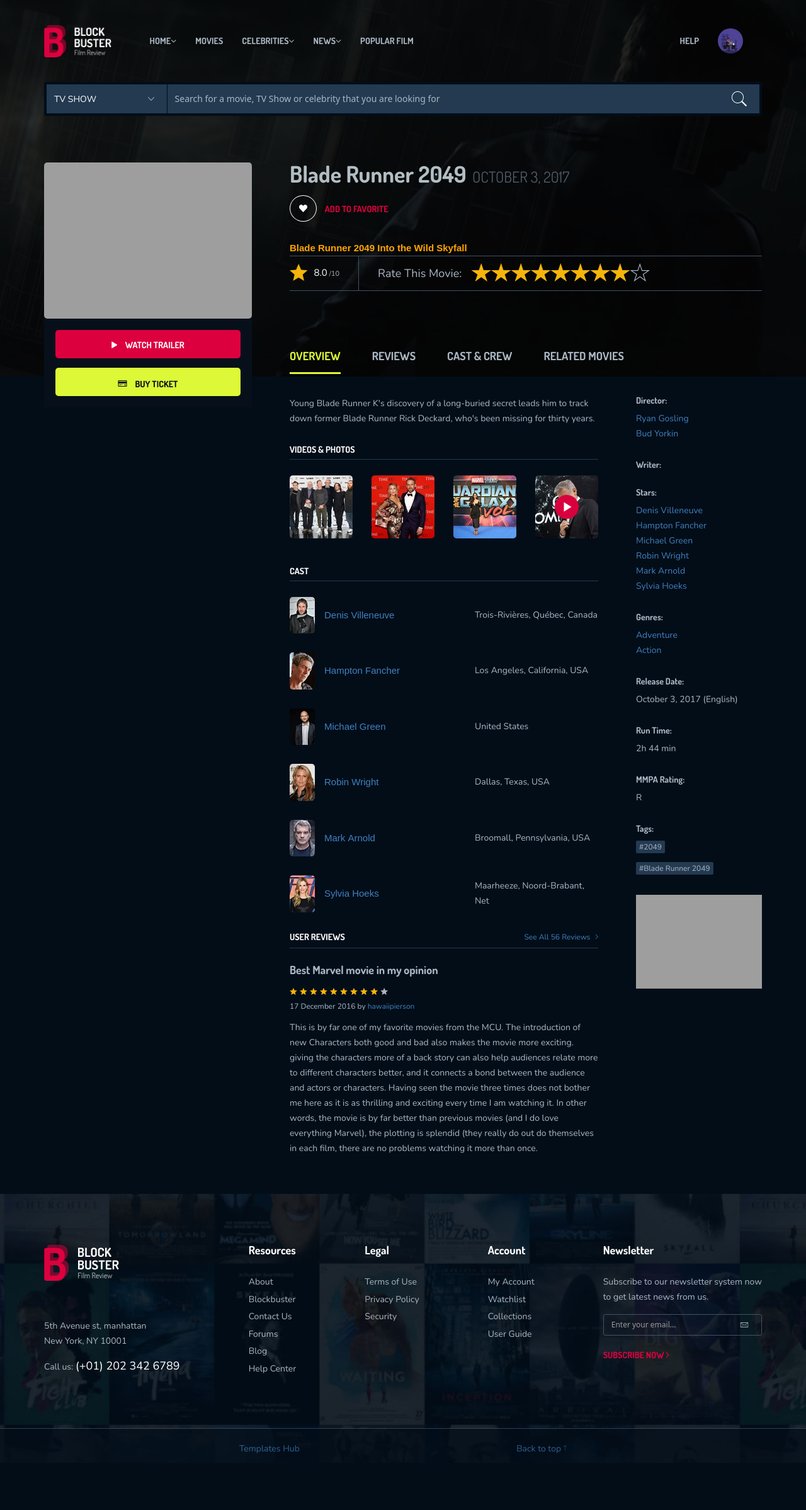
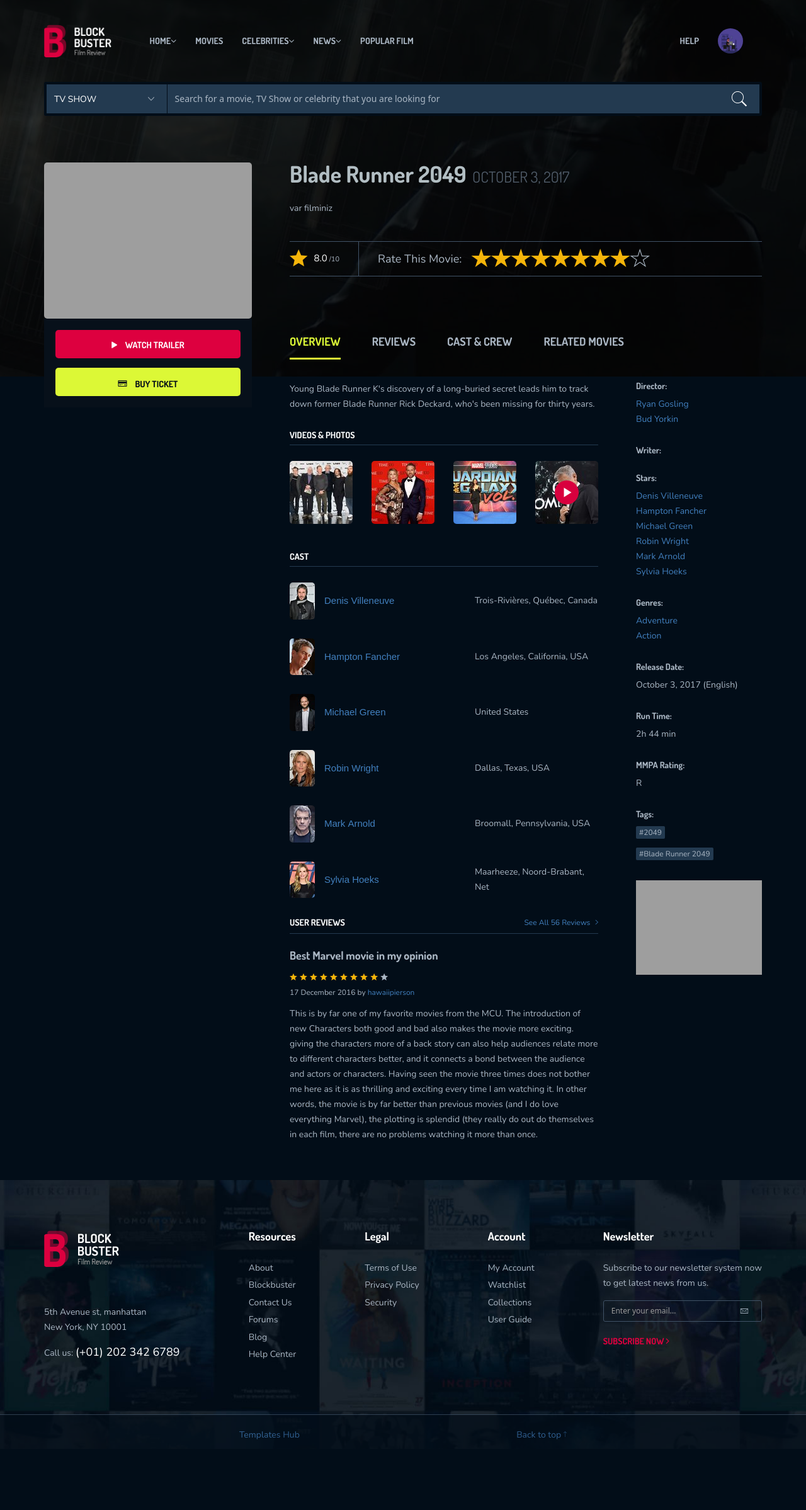
Before and after one commit to riadelimemmedov/Django-Film, a Django app: a page that uses movie/templates/movie/detailfilm.html in a window 1280 px wide. Shown: the whole page at 63% size. After the commit the page ends 2286 px from the top, so only its background shows below. Run offline with Django 3.2, Linux system fonts and the light colour scheme; a user stored in the database is signed in; data comes from the database, SQL or seed files in the repository; both versions use the stored data as it was after the commit; some libraries are stand-ins or nearby versions; grey boxes are pictures that could not be loaded.

Commit message:
configuration favorite added film list

```diff
--- a/movie/static/movie/detailfilm.js
+++ b/movie/static/movie/detailfilm.js
@@ -192,15 +192,15 @@ addToFavorite.addEventListener('click',(e)=>{
 
     //checkActive part
     if(isActive){
-        ionHeart.style.color = '#DD003F'
-        ionHeart.style.borderColor = '#DD003F'
-        addToFavorite.lastElementChild.textContent = 'Added Successfully Film List'
+        //ionHeart.style.color = '#DD003F'
+        //ionHeart.style.borderColor = '#DD003F'
+        //addToFavorite.lastElementChild.textContent = 'Added Successfully Film List'
         isActive = false
     }
     else if(isActive == false){
-        ionHeart.style.color = '#fff'
-        ionHeart.style.borderColor = '#fff'
-        addToFavorite.lastElementChild.textContent = 'Add to Favorite'
+        //ionHeart.style.color = '#fff'
+        //ionHeart.style.borderColor = '#fff'
+        //addToFavorite.lastElementChild.textContent = 'Add to Favorite'
         isActive = true
     }
 
--- a/movie/templates/movie/detailfilm.html
+++ b/movie/templates/movie/detailfilm.html
@@ -65,22 +65,42 @@
 					<h1 class="bd-hd" style="color:#b2bec3">{{movie.title_movie}}<span>&nbsp; {{movie.date_created_movie}}</span></h1>
 					<div class="social-btn">
 
-						{% if request.user.is_authenticated %}
+
+					<!-- {% if favoriteFilmsList %}
+						{% for filmsFavorite in favoriteFilmsList %}
+							{% if movie.title_movie == filmsFavorite.title_movie %}
+								<a href="" id="addToFavorite" class="parent-btn">
+									<i class="ion-heart" style="color:#DD003F;border-color: #DD003F;" id="ionHeart"></i>
+									<span class="text-capitalize">has already been added</span>
+								</a>
+							{% else %}
+								<a href="" id="addToFavorite" class="parent-btn">
+									<i class="ion-heart" style="color:#fff;border-color: #fff;" id="ionHeart"></i>
+									<span>Add to Favorite</span>
+								</a>
+							{% endif %}
+							<!-- <strong style="color:orange">{{filmsFavorite.title_movie}}</strong> -->
+						<!-- {% endfor %}
+					{% else %}
+						<strong style="color:aqua">Login Please</strong>
+					{% endif %} -->
+
+						<!-- {% if request.user.is_authenticated %}
 							<a href="" id="addToFavorite" class="parent-btn">
 								<i class="ion-heart" style="color:#fff;border-color: #fff;" id="ionHeart"></i>
 								<span>Add to Favorite</span>
 							</a>
-						{% endif %}
+						{% endif %} -->
+
+					{% if favoriteFilmsList == movie.slug_movie %}
+						<p>var filminiz</p>
+					{% else %}
+						<p>yoxdu hecne</p>
+					{% endif %}
 
 					</div>
 
-					{% if favoriteFilmsList %}
-						{% for filmsFavorite in favoriteFilmsList %}
-							<strong style="color:orange">{{filmsFavorite}}</strong>
-						{% endfor %}
-					{% else %}
-						<strong style="color:aqua">Giris Yap</strong>
-					{% endif %}
+
 
 					<div class="movie-rate">
 						<div class="rate">
--- a/movie/views.py
+++ b/movie/views.py
@@ -52,11 +52,21 @@ def detailView(request,slug):
 
     print(request.user)
 
+    #scope add
+    favoriteFilmsList = None
     if(request.user.is_authenticated):
         profileUser= Profile.objects.get(user=request.user)
         print('Profile User',profileUser)
         favoriteFilmProfile = FavoriteFilms.objects.get(profile=profileUser)
         favoriteFilmsList = favoriteFilmProfile.films.all()
+        for i in favoriteFilmsList:
+            if(i.title_movie == movie.title_movie):
+                print('bu film var')
+                favoriteFilmsList = i.slug_movie
+                break
+            else:
+                print('Bu film yoxdur favarit siyahida')
+                favoriteFilmsList = 'yox'
         #favoriteFilmProfile.films.all()
     else:
         print('Giris Yap')
```
Also changed, not shown: db.sqlite3.
